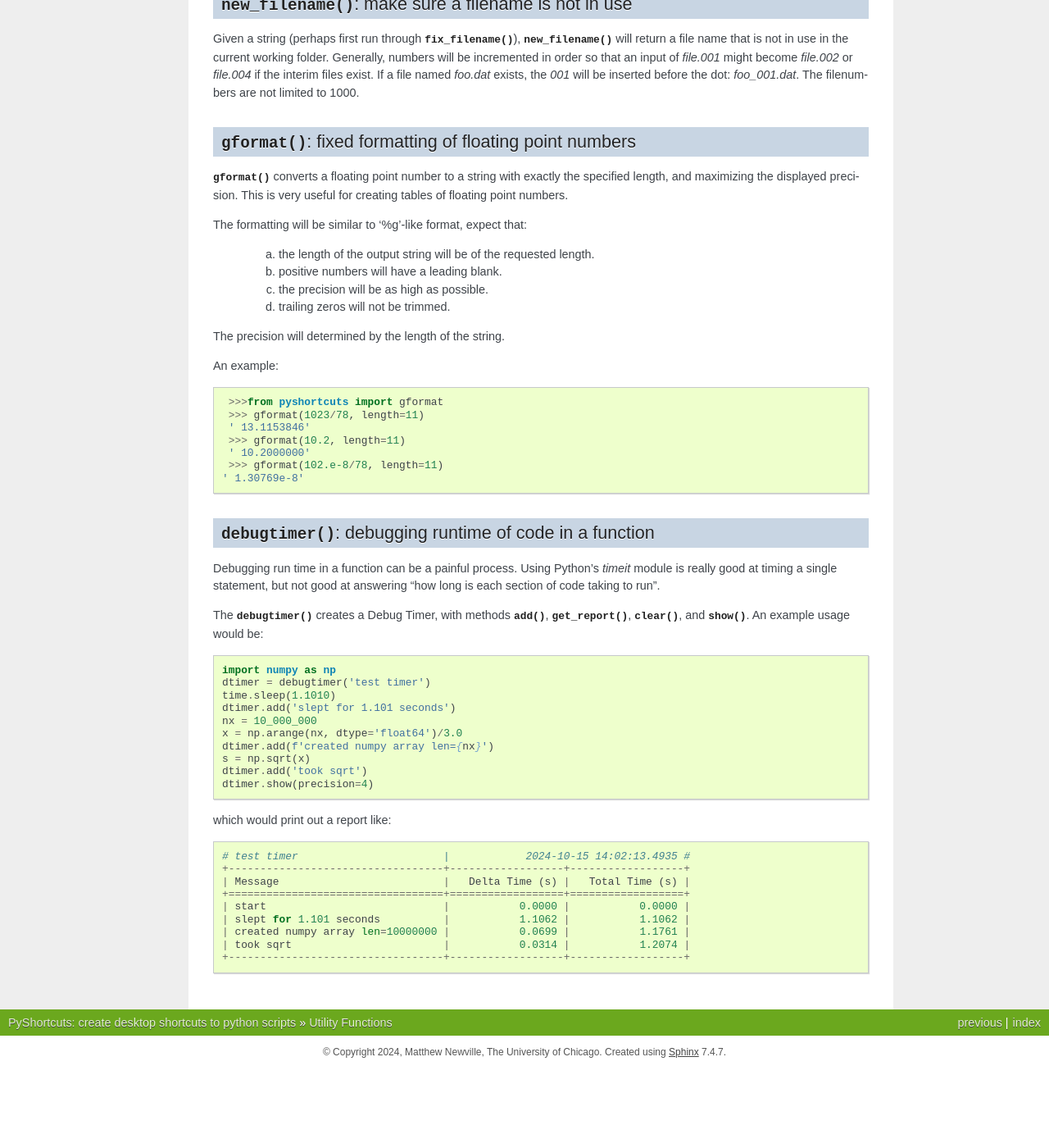
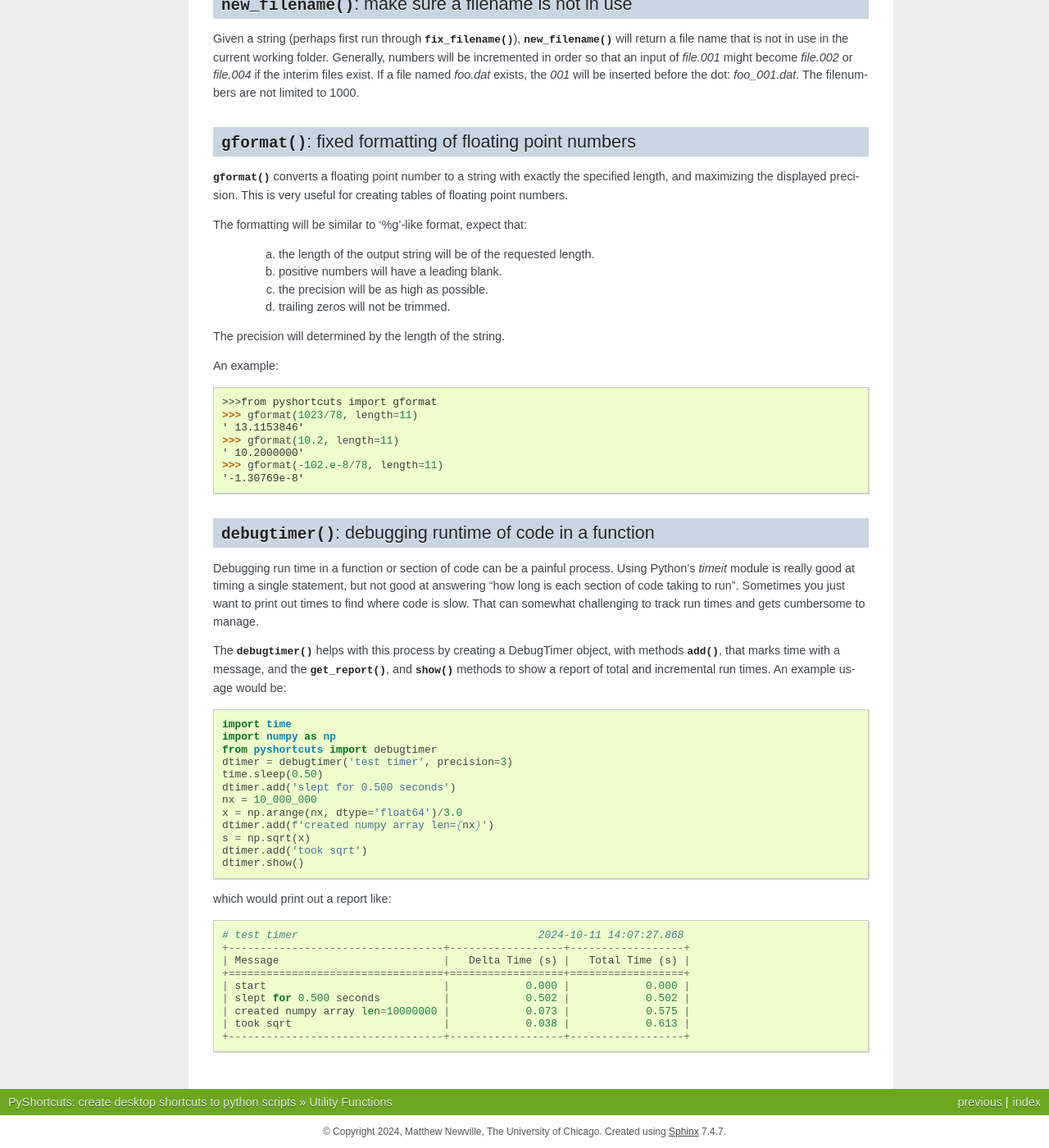
Before and after one commit to newville/pyshortcuts, a Sphinx documentation site: the page built from doc/utilities.rst, in a window 1280 px wide and 1400 px high, scrolled down 1009 px. Shown: the whole window at 82% size. Built offline with Sphinx 7.4.7, drawn with Linux system fonts in a browser that asks for light colours; the version number could not be read and is left out; before the commit the page ends 2312 px from its top, so only the background shows below that.

Commit message:
more updates

```diff
--- a/doc/utilities.rst
+++ b/doc/utilities.rst
@@ -100,42 +100,46 @@ An example::
     ' 13.1153846'
     >>> gformat(10.2, length=11)
     ' 10.2000000'
-    >>> gformat(102.e-8/78, length=11)
-   ' 1.30769e-8'
+    >>> gformat(-102.e-8/78, length=11)
+    '-1.30769e-8'
 
 :func:`debugtimer`: debugging runtime of code in a function
 ~~~~~~~~~~~~~~~~~~~~~~~~~~~~~~~~~~~~~~~~~~~~~~~~~~~~~~~~~~~~~~~~
 
 
-Debugging run time in a function can be a painful process.  Using Python's
-`timeit` module is really good at timing a single statement, but not good at
-answering "how long is each section of code taking to run".
+Debugging run time in a function or section of code can be a painful process.
+Using Python's `timeit` module is really good at timing a single statement, but
+not good at answering "how long is each section of code taking to run".
+Sometimes you just want to print out times to find where code is slow.  That
+can somewhat challenging to track run times and gets cumbersome to manage.
+
+The :func:`debugtimer` helps with this process by creating a DebugTimer object,
+with methods :meth:`.add`, that marks time with a message, and the
+:meth:`get_report`, and :meth:`.show()` methods to show a report of total and
+incremental run times. An example usage would be::
 
 
-The :func:`debugtimer` creates a Debug Timer, with methods
-:meth:`.add`, :meth:`get_report`, :meth:`clear`, and :meth:`.show()`.
-An example usage would be::
-
-
+    import time
     import numpy as np
-    dtimer = debugtimer('test timer')
-    time.sleep(1.1010)
-    dtimer.add('slept for 1.101 seconds')
+    from pyshortcuts import debugtimer
+    dtimer = debugtimer('test timer', precision=3)
+    time.sleep(0.50)
+    dtimer.add('slept for 0.500 seconds')
     nx = 10_000_000
     x = np.arange(nx, dtype='float64')/3.0
     dtimer.add(f'created numpy array len={nx}')
     s = np.sqrt(x)
     dtimer.add('took sqrt')
-    dtimer.show(precision=4)
+    dtimer.show()
 
 which would print out a report like::
 
-    # test timer                       |            2024-10-15 14:02:13.4935 #
-    +----------------------------------+------------------+------------------+
-    | Message                          |   Delta Time (s) |   Total Time (s) |
-    +==================================+==================+==================+
-    | start                            |           0.0000 |           0.0000 |
-    | slept for 1.101 seconds          |           1.1062 |           1.1062 |
-    | created numpy array len=10000000 |           0.0699 |           1.1761 |
-    | took sqrt                        |           0.0314 |           1.2074 |
-    +----------------------------------+------------------+------------------+
+   # test timer                                      2024-10-11 14:07:27.868
+   +----------------------------------+------------------+------------------+
+   | Message                          |   Delta Time (s) |   Total Time (s) |
+   +==================================+==================+==================+
+   | start                            |            0.000 |            0.000 |
+   | slept for 0.500 seconds          |            0.502 |            0.502 |
+   | created numpy array len=10000000 |            0.073 |            0.575 |
+   | took sqrt                        |            0.038 |            0.613 |
+   +----------------------------------+------------------+------------------+
```
Also changed, not shown: 1 other file.
